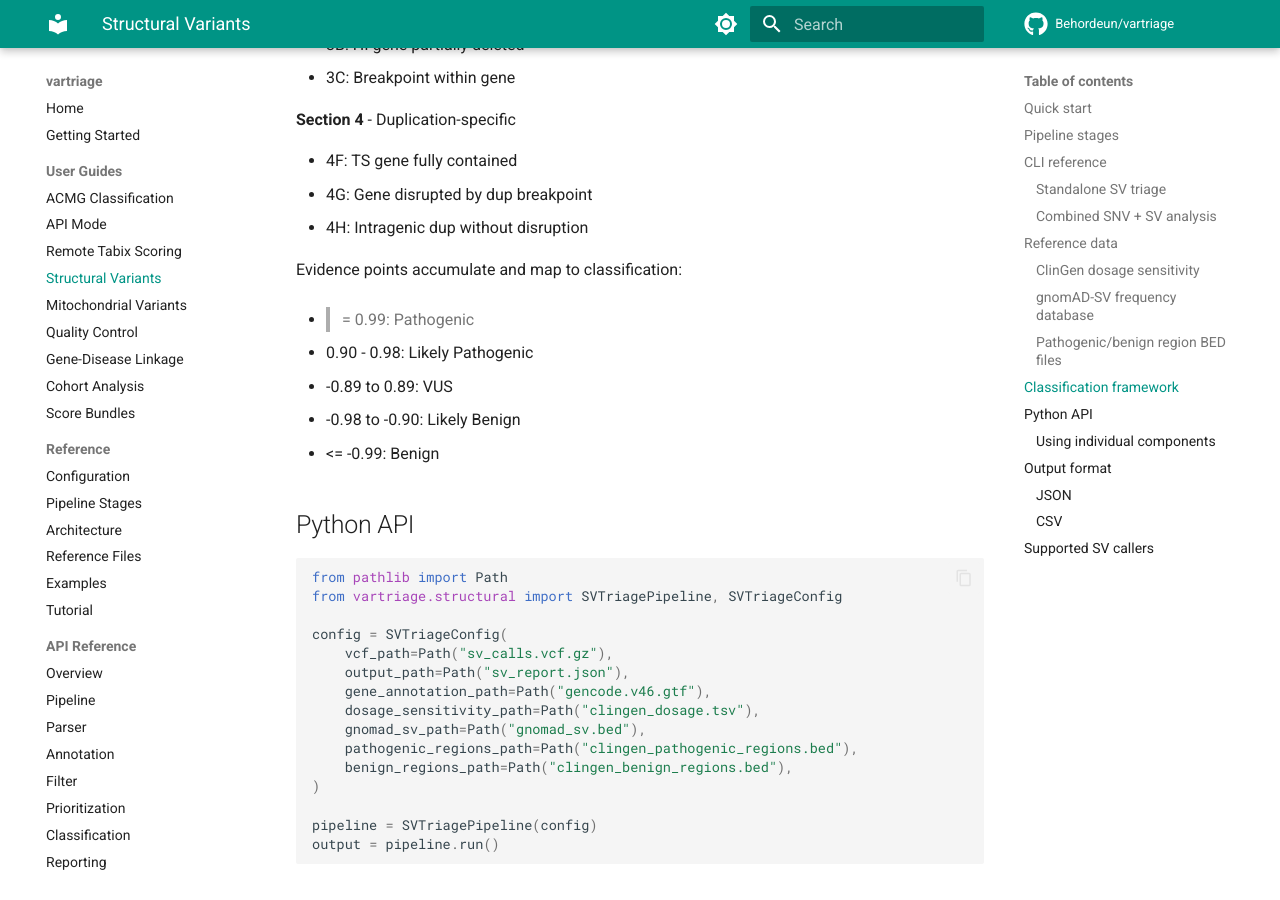
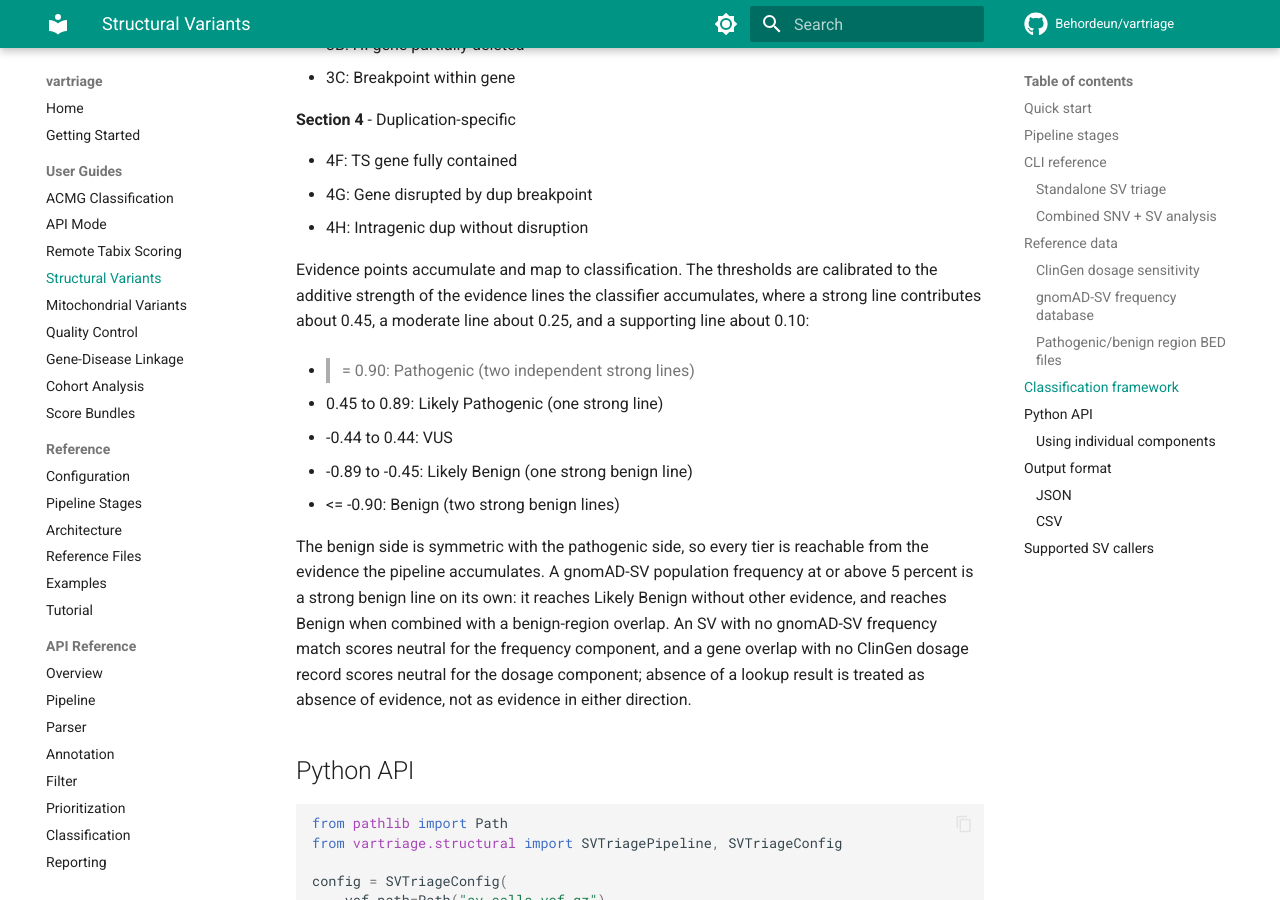
Before and after one commit to Behordeun/vartriage, an MkDocs documentation site: the page built from docs/structural-variants.md, in a window 1280 px wide and 900 px high, scrolled down 3567 px. Built offline with MkDocs 1.6.1 and Material for MkDocs 9.7.7, drawn with Linux system fonts in a browser that asks for light colours; comment, search, counter and statistics services are not loaded.

Commit message:
docs: sync classifier documentation to v0.18.5 behavior
Bring the user-facing documentation in line with the classifier as it behaves at v0.18.5, so the narrative docs describe the point-system combining path, the consulted-data PM2 rule, and the calibrated structural-variant thresholds rather than the earlier rule-table behavior.

docs/structural-variants.md now states the five-tier structural-variant ladder as the classifier applies it: Pathogenic at 0.90, Likely Pathogenic at 0.45, Likely Benign at -0.45, and Benign at -0.90, matching the thresholds in vartriage/structural/classifier.py. It records the per-line strengths the score accumulates (a strong line about 0.45, moderate about 0.25, supporting about 0.10), that a gnomAD-SV frequency at or above 5 percent is a strong benign line on its own, and that an absent frequency or dosage lookup scores neutral rather than in either direction.

docs/acmg-criteria.md and docs/validation.md describe PM2 as firing only when the population database was consulted: rare in every available population, or a confirmed gnomAD miss recorded during annotation. A variant with no completed lookup is documented as missing data rather than as evidence of rarity, matching the _evaluate_pm2 implementation.

docs/pipeline-stages.md lists all five classification tiers in the pipeline report's executive-summary description. The ACMGClassifier docstring and README describe the ClinGen SVI point system, the twelve base criteria with their strength-modulated tags (PVS1_Strong, PP3_Moderate, PP3_Strong, BP4_Moderate), and the five reachable tiers, and the README notes that the v0.17.5 eRepo figures predate the v0.18.3 point engine.

A Documentation entry under the changelog Unreleased section records these corrections. The detect-secrets baseline is resynced for the shifted README line number.

```diff
--- a/docs/structural-variants.md
+++ b/docs/structural-variants.md
@@ -132,13 +132,15 @@ The classifier implements the ACMG/ClinGen Technical Standards (Riggs et al. 202
 - 4G: Gene disrupted by dup breakpoint
 - 4H: Intragenic dup without disruption
 
-Evidence points accumulate and map to classification:
+Evidence points accumulate and map to classification. The thresholds are calibrated to the additive strength of the evidence lines the classifier accumulates, where a strong line contributes about 0.45, a moderate line about 0.25, and a supporting line about 0.10:
 
-- >= 0.99: Pathogenic
-- 0.90 - 0.98: Likely Pathogenic
-- -0.89 to 0.89: VUS
-- -0.98 to -0.90: Likely Benign
-- <= -0.99: Benign
+- >= 0.90: Pathogenic (two independent strong lines)
+- 0.45 to 0.89: Likely Pathogenic (one strong line)
+- -0.44 to 0.44: VUS
+- -0.89 to -0.45: Likely Benign (one strong benign line)
+- <= -0.90: Benign (two strong benign lines)
+
+The benign side is symmetric with the pathogenic side, so every tier is reachable from the evidence the pipeline accumulates. A gnomAD-SV population frequency at or above 5 percent is a strong benign line on its own: it reaches Likely Benign without other evidence, and reaches Benign when combined with a benign-region overlap. An SV with no gnomAD-SV frequency match scores neutral for the frequency component, and a gene overlap with no ClinGen dosage record scores neutral for the dosage component; absence of a lookup result is treated as absence of evidence, not as evidence in either direction.
 
 ## Python API
 
```
Also changed, not shown: README.md (+9 -6 lines), docs/acmg-criteria.md (+2 -2 lines), docs/changelog.md (+6 -0 lines), docs/pipeline-stages.md (+1 -1 lines), docs/validation.md (+1 -1 lines), 2 other files.
